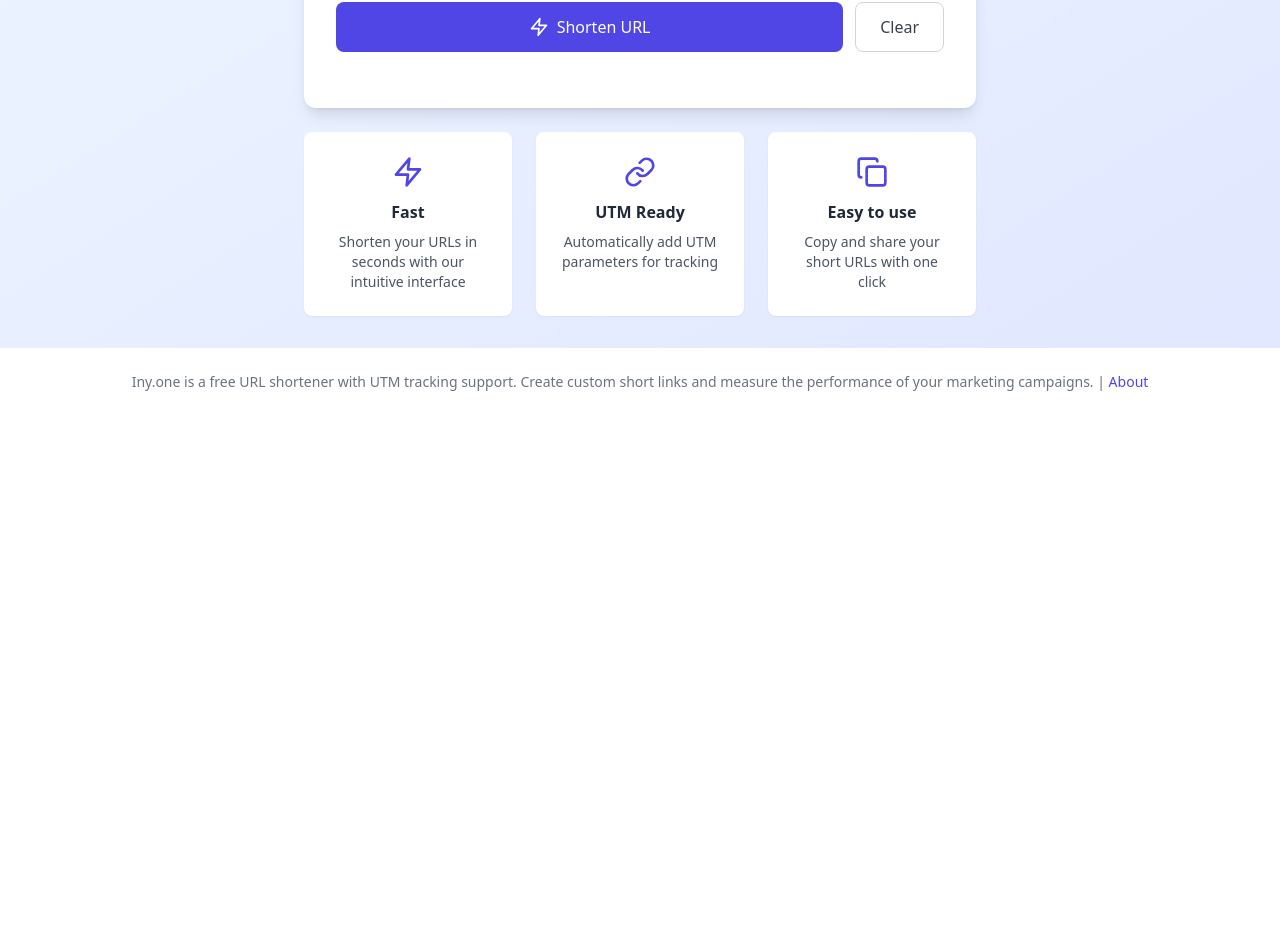
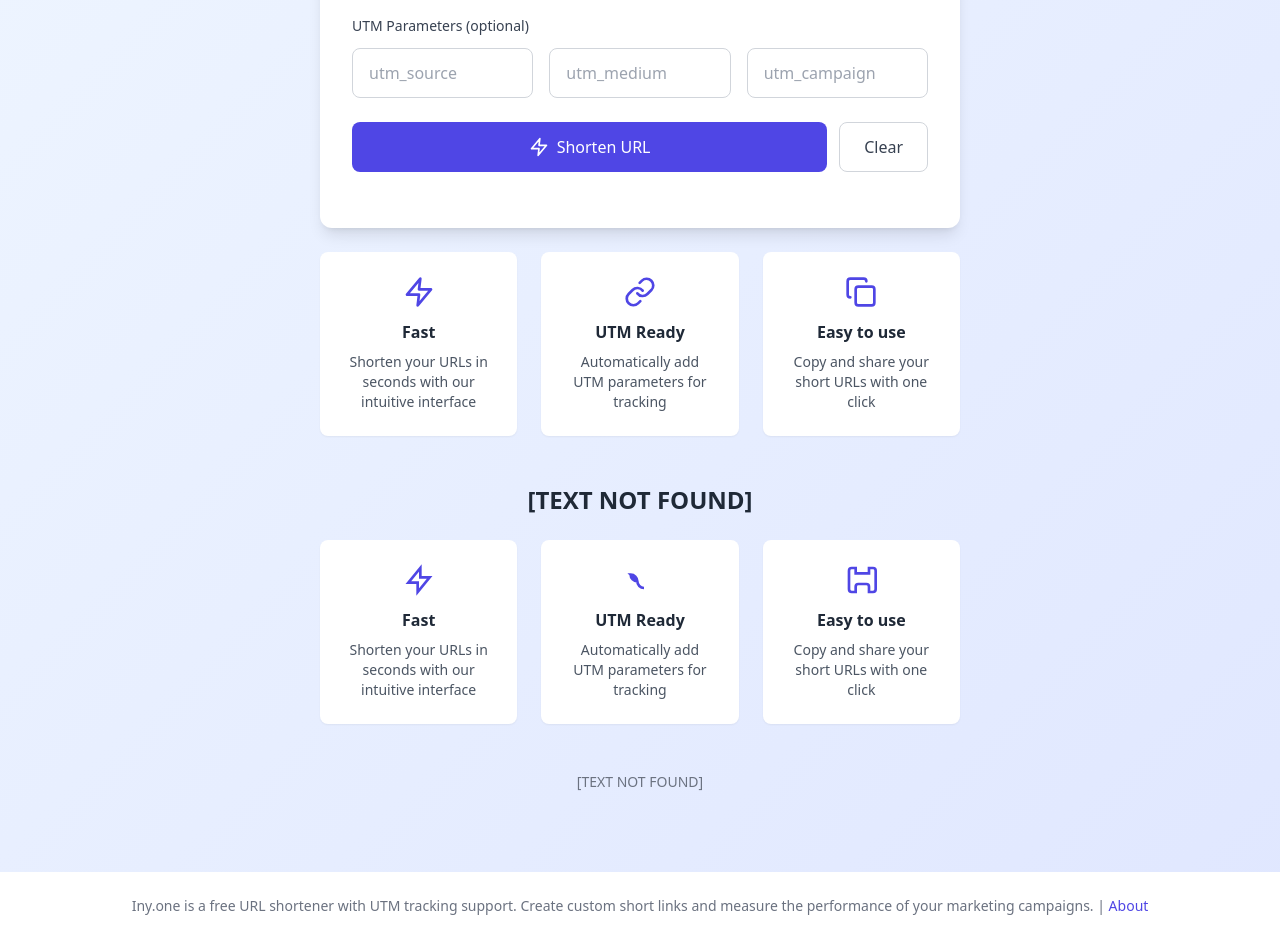
Before and after one commit to YairYR/iny-one-full, a Next.js app: page / in a window 1280 px wide. Shown: the part 386-1326 px from the top of the page. Before the commit the page ends 802 px from the top, so only its background shows below. Built offline with nearby package versions, Linux system fonts and the light colour scheme.

Commit message:
Update index.tsx

```diff
--- a/src/pages/index.tsx
+++ b/src/pages/index.tsx
@@ -10,24 +10,83 @@ function Home() {
   return (
     <>
       <Head>
-          <title>{lang.get('metaTitle')}</title>
-          <meta name="description" content={lang.get('metaDescription')} />
-          <meta name="viewport" content="width=device-width, initial-scale=1" />
-          <meta charSet="UTF-8" />
+        <title>{lang.get('metaTitle')}</title>
+        <meta name="description" content={lang.get('metaDescription')} />
+        <meta name="viewport" content="width=device-width, initial-scale=1" />
+        <meta charSet="UTF-8" />
+        <link rel="canonical" href="https://www.iny.one/" />
+
+        {/* Schema Markup for SEO */}
+        <script
+          type="application/ld+json"
+          dangerouslySetInnerHTML={{
+            __html: JSON.stringify({
+              "@context": "https://schema.org",
+              "@type": "WebSite",
+              "name": "iny.one",
+              "url": "https://www.iny.one",
+              "potentialAction": {
+                "@type": "SearchAction",
+                "target": "https://www.iny.one/?q={search_term_string}",
+                "query-input": "required name=search_term_string"
+              }
+            })
+          }}
+        />
       </Head>
 
       <Layout>
         <Navbar />
-        <Form />
+        <main className="px-4 py-12 max-w-4xl mx-auto">
+          <h1 className="text-4xl font-bold text-center text-gray-800 mb-8">
+            {lang.get('h1Main') || "iny.one – Acortador de URLs con parámetros UTM"}
+          </h1>
+
+          <Form />
+
+          <section className="mt-12">
+            <h2 className="text-2xl font-semibold text-center text-gray-800 mb-6">
+              {lang.get('benefitsTitle') || '¿Por qué usar iny.one?'}
+            </h2>
+
+            <div className="grid grid-cols-1 md:grid-cols-3 gap-6">
+              <div className="bg-white rounded-lg p-6 text-center shadow-sm">
+                <svg className="h-8 w-8 text-indigo-600 mx-auto mb-3" fill="none" stroke="currentColor" strokeWidth="2" viewBox="0 0 24 24"><path d="M13 10V3L4 14h7v7l9-11h-7z"/></svg>
+                <h3 className="font-semibold text-gray-800 mb-2">{lang.get('fast')}</h3>
+                <p className="text-sm text-gray-600">{lang.get('fastDesc')}</p>
+              </div>
+
+              <div className="bg-white rounded-lg p-6 text-center shadow-sm">
+                <svg className="h-8 w-8 text-indigo-600 mx-auto mb-3" fill="none" stroke="currentColor" strokeWidth="2" viewBox="0 0 24 24"><path d="M10 13a5 5 0 005 5m0 0a5 5 0 01-5-5m0 0a5 5 0 01-5-5m0 0a5 5 0 015 5z"/></svg>
+                <h3 className="font-semibold text-gray-800 mb-2">{lang.get('utmReady')}</h3>
+                <p className="text-sm text-gray-600">{lang.get('utmDesc')}</p>
+              </div>
+
+              <div className="bg-white rounded-lg p-6 text-center shadow-sm">
+                <svg className="h-8 w-8 text-indigo-600 mx-auto mb-3" fill="none" stroke="currentColor" strokeWidth="2" viewBox="0 0 24 24"><path d="M8 7V3H5a2 2 0 00-2 2v14a2 2 0 002 2h3v-4a2 2 0 012-2h6a2 2 0 012 2v4h3a2 2 0 002-2V5a2 2 0 00-2-2h-3v4H8z"/></svg>
+                <h3 className="font-semibold text-gray-800 mb-2">{lang.get('easy')}</h3>
+                <p className="text-sm text-gray-600">{lang.get('easyDesc')}</p>
+              </div>
+            </div>
+          </section>
+
+          <p className="text-sm text-center text-gray-500 mt-12">
+            {lang.get('aboutLink') || (
+              <>
+                ¿Quieres saber más? <a href="/about" className="text-indigo-600 underline">Conoce iny.one</a>.
+              </>
+            )}
+          </p>
+        </main>
       </Layout>
     </>
   );
 }
 
-export default function() {
+export default function IndexPage() {
   return (
     <AppProvider>
       <Home />
     </AppProvider>
-  )
+  );
 }
```
